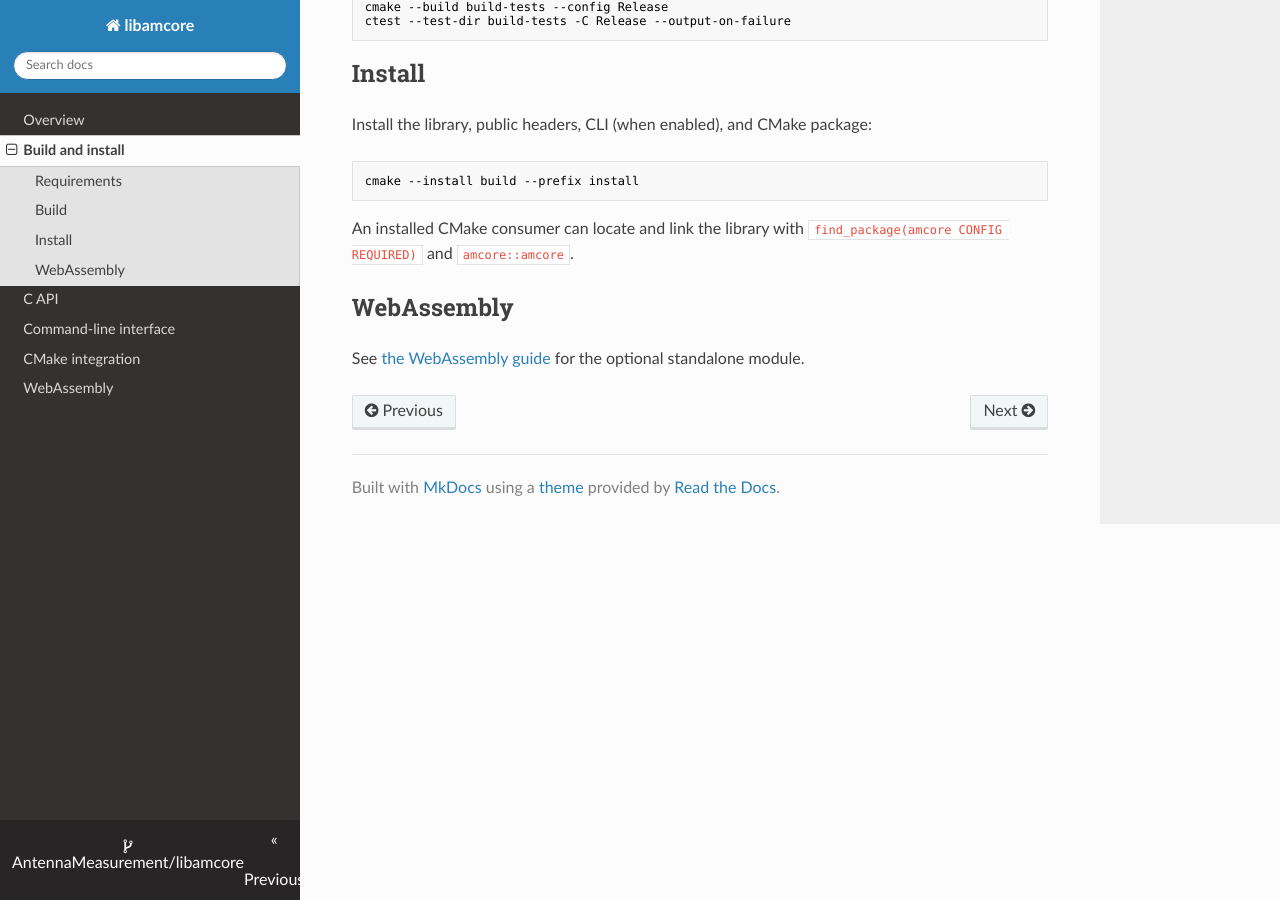
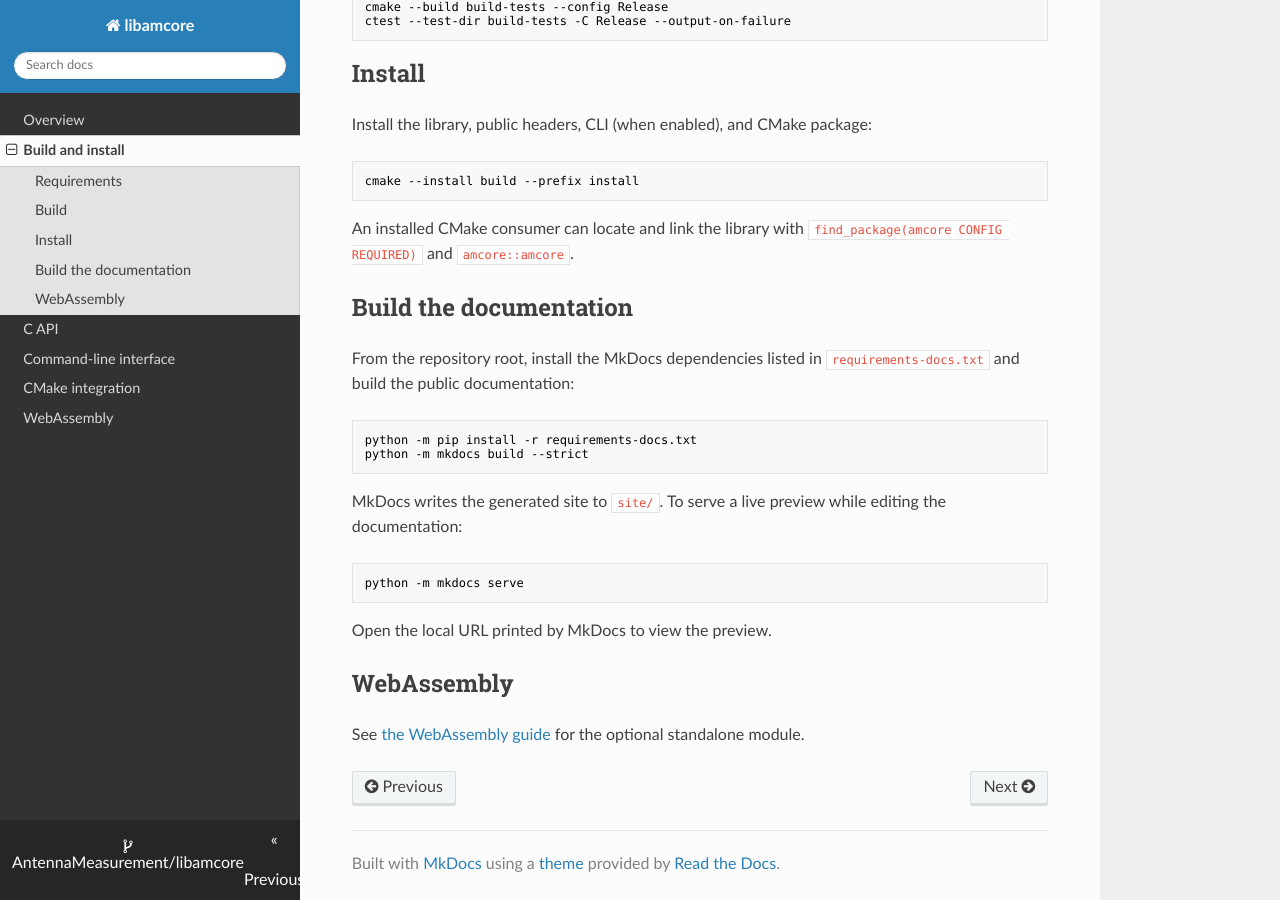
Before and after one commit to AntennaMeasurement/libamcore, an MkDocs documentation site: the page built from docs/public/getting-started.md, in a window 1280 px wide and 900 px high, scrolled down 680 px. Built offline with MkDocs 1.6.1, drawn with Linux system fonts in a browser that asks for light colours; nearby versions of some CDN libraries.

Commit message:
docs: update README and getting-started guide with documentation build instructions

````diff
--- a/docs/public/getting-started.md
+++ b/docs/public/getting-started.md
@@ -42,6 +42,25 @@ cmake --install build --prefix install
 An installed CMake consumer can locate and link the library with
 `find_package(amcore CONFIG REQUIRED)` and `amcore::amcore`.
 
+## Build the documentation
+
+From the repository root, install the MkDocs dependencies listed in
+`requirements-docs.txt` and build the public documentation:
+
+```sh
+python -m pip install -r requirements-docs.txt
+python -m mkdocs build --strict
+```
+
+MkDocs writes the generated site to `site/`. To serve a live preview while
+editing the documentation:
+
+```sh
+python -m mkdocs serve
+```
+
+Open the local URL printed by MkDocs to view the preview.
+
 ## WebAssembly
 
 See [the WebAssembly guide](webassembly.md) for the optional standalone module.
````
Also changed, not shown: README.md (+15 -1 lines).
